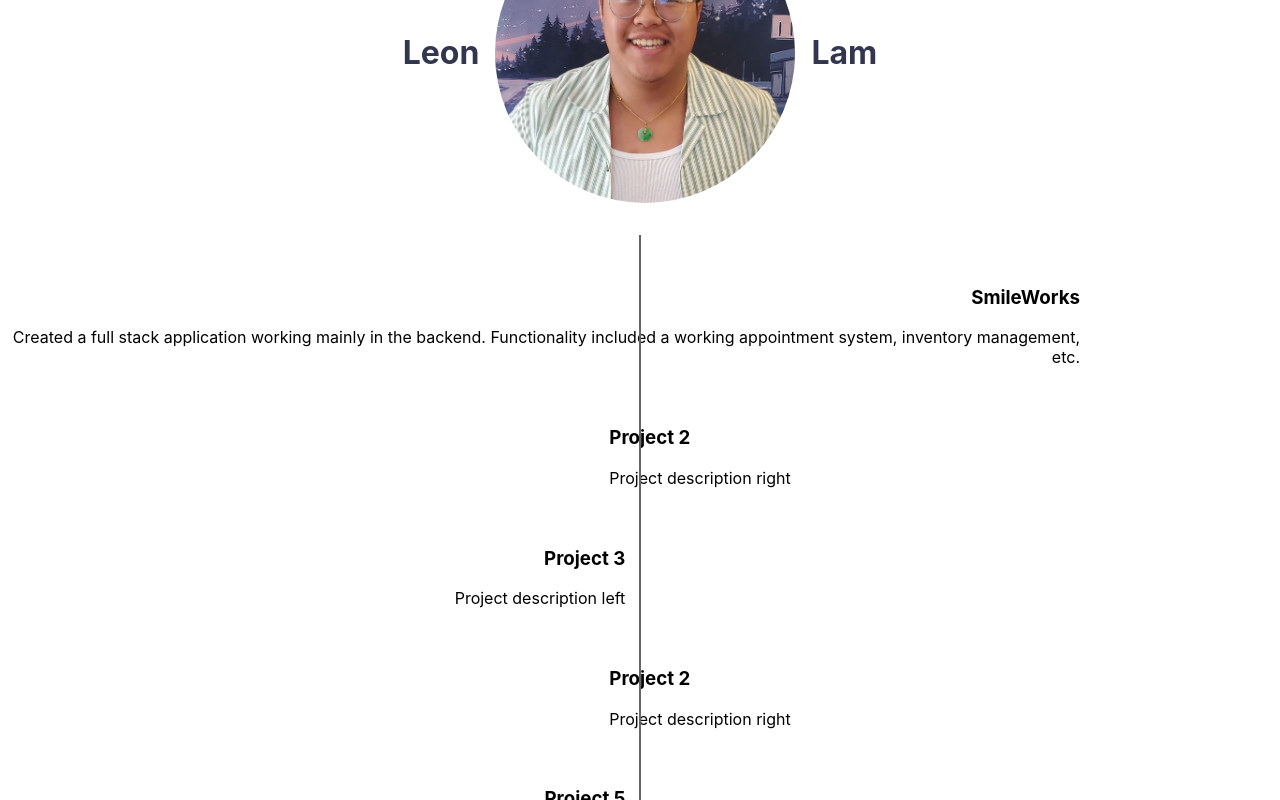
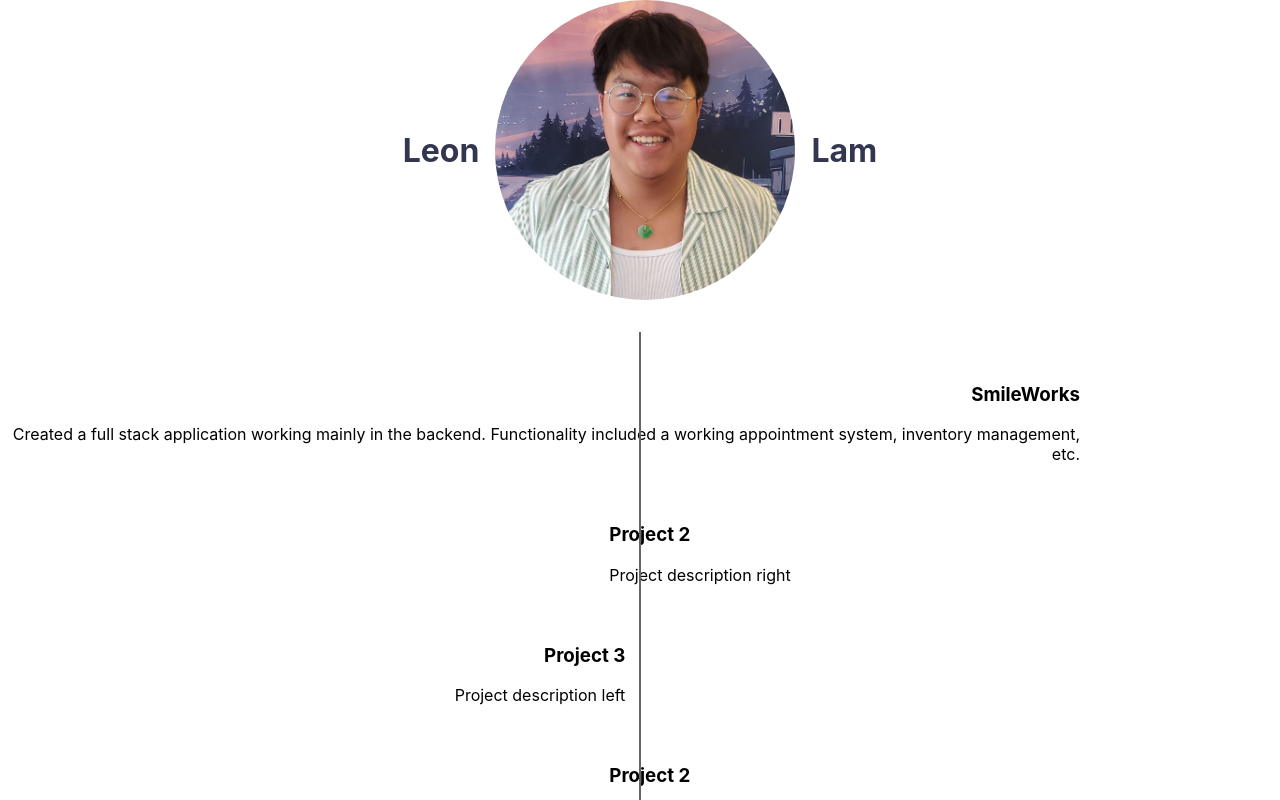
Before and after one commit to Leon-Lam919/personal-site, a React (Create React App) app: page / in a window 1280 px wide. Shown: the top 800 px of the page. Built offline with nearby package versions, Linux system fonts and the light colour scheme.

Commit message:
fixed visual issue

```diff
--- a/src/App.js
+++ b/src/App.js
@@ -6,7 +6,7 @@ import Stack from '@mui/material/Stack';
 function App() {
   return (
     <div className="App" style={{
-      display: "flex", flexDirection: "column", justifyContent: "center", alignItems: "center", height: "100vh", gap: '2rem'
+      display: "flex", flexDirection: "column", alignItems: "center", height: "100vh", gap: '2rem'
     }} >
       <Stack direction="row" spacing={2} alignItems="center">
         <h1 style={{ color: "#32364F" }}> Leon </h1>
```
